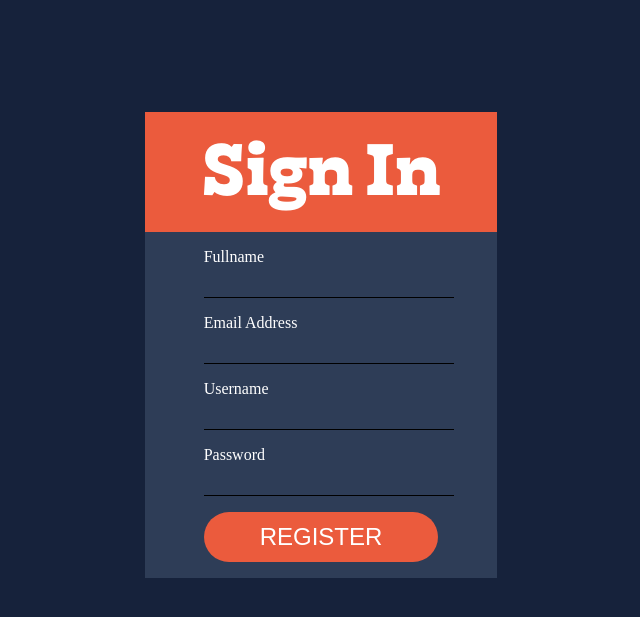
After one commit to Jeranguz/Backend_proyecto_interactivas, a PHP site: page /add_user.php in a window 1280 px wide. The commit adds this page. Shown: the top 617 px of the page, without its empty margins (319-959 px from the left). Run offline with PHP 8.4, Linux system fonts and the light colour scheme.

Commit message:
The add-user page is created. Users can register.

```diff
--- /dev/null
+++ b/add_user.php
@@ -0,0 +1,129 @@
+<?php
+    require_once 'database.php';
+    $message = "";
+
+    if($_POST){
+
+        if(isset($_POST["register"])){
+            if(verifyInfo()){
+                //validate if user already registered
+            $validateUsername = $database->select("tb_users","*",[
+                "usr"=>$_POST["username"]
+            ]);
+
+            if(count($validateUsername) > 0){
+                $message = "This username is already registered";
+            }else{
+
+                $pass = password_hash($_POST["password"], PASSWORD_DEFAULT, ['cost' => 12]);
+
+                $database->insert("tb_users",[
+                    "fullname"=> $_POST["fullname"],
+                    "usr"=> $_POST["username"],
+                    "pwd"=> $pass,
+                    "email"=> $_POST["email"]
+                ]);
+
+                header("location: index.php");
+            }
+
+            }
+        }
+    }
+
+    function verifyInfo() {
+        global $message; // Para acceder a la variable $message definida fuera de la función
+        if ($_POST["fullname"] == "") {
+            $message = "fullname incorrect";
+            return false;
+        } elseif ($_POST["username"] == "") {
+            $message = "username incorrect";
+            return false;
+        } elseif ($_POST["password"] == "") {
+            $message = "password incorrect";
+            return false;
+        } elseif ($_POST["email"] == "") {
+            $message = "email incorrect";
+            return false;
+        } else {
+            return true;
+        }
+    }
+?>
+
+
+<!DOCTYPE html>
+<html lang="en">
+<head>
+    <meta charset="UTF-8">
+    <meta name="viewport" content="width=device-width, initial-scale=1.0">
+    <title>Document</title>
+    <link rel="stylesheet" href="./css/main.css">
+
+    <style>
+
+
+    </style>
+
+
+
+</head>
+<body>
+
+      <main>
+        <section class="login-container">
+
+            <div class="title-conatiner">
+           <!--  <img class="logoOpt2" src="./img/logo.png" alt="Restaurant logo">    -->
+            <h1 class="add-user-title">Sign In</h1>
+            </div>
+           <div class="form-container">
+           <form method="post" action="add_user.php">
+                        <div class='form-items'>
+                            <div>
+                                <label class='form-label destination-extra' for='fullname'>Fullname</label>
+                            </div>
+                            <div>
+                                <input id='fullname' class='form-input' type='text' name='fullname'>
+                            </div>
+                        </div>
+                        <div class='form-items'>
+                            <div>
+                                <label class='form-label destination-extra' for='email'>Email Address</label>
+                            </div>
+                            <div>
+                                <input id='email' class='form-input' type='text' name='email'>
+                            </div>
+                        </div>
+                        <div class='form-items'>
+                            <div>
+                                <label class='form-label destination-extra' for='username'>Username</label>
+                            </div>
+                            <div>
+                                <input id='username' class='form-input' type='text' name='username'>
+                            </div>
+                        </div>
+                        <div class='form-items'>
+                            <div>
+                                <label class='form-label destination-extra' for='password'>Password</label>
+                            </div>
+                            <div>
+                                <input id='password' class='form-input' type='password' name='password'>
+                            </div>
+                        </div>
+                        <div class='form-items'>
+                            <div>
+                                <input class="btn-explore register-btn" type='submit' value="REGISTER">
+                            </div>
+                        </div>
+                        <p><?php echo $message; ?></p>
+                        <input type="hidden" name="register" value="1">
+                    </form>
+           </div>
+
+        </section>
+      </main>
+
+
+</body>
+</html>
--- a/css/base/typography.css
+++ b/css/base/typography.css
@@ -90,3 +90,11 @@
     font-family: var(--ff-nor);
     font-size: var(--fs-title);
 }
+
+.add-user-title{
+    font-family: var(--ff-nor);
+    font-size: var(--fs-subtitle);
+    font-weight: var(--fw-black);
+    margin: 1rem;
+    text-align: center;
+}
--- a/css/themes/admin.css
+++ b/css/themes/admin.css
@@ -71,3 +71,45 @@ input, textarea, select{
     margin: auto;
     padding: 2rem 0;
 }
+
+
+
+/*pagina login*/
+.logoOpt2{
+    margin-top: -3rem;
+    width: 9rem;
+
+}
+
+.login-container{
+    display: grid;
+    width: 22rem;
+    margin: auto;
+    margin-top: 7rem;
+    background-color: hsl(218, 31%, 26%);
+}
+
+.title-conatiner{
+    display: grid;
+    margin: auto;
+    width: 100%;
+    background-color: var(--clr-buttom);
+    text-align: center;
+}
+
+.form-input{
+    background: transparent;
+    border: none;
+    outline: none;
+    border-bottom: 1px solid black;
+    border-radius: 0px;
+    width: 100%;
+}
+
+.form-container{
+    margin: auto;
+}
+
+.register-btn{
+    border: none;
+}
--- a/parts/nav.php
+++ b/parts/nav.php
@@ -14,7 +14,7 @@
                     <li><a class="navigation-element" href="#">Location</a></li>
                 </ul>
                 <ul class="navigation-list navigation-login">
-                    <li><a class="sign-in navigation-element" href="#">Sign up</a></li>
+                    <li><a class="sign-in navigation-element" href="add_user.php">Sign up</a></li>
                     <li>
                         <a class="navigation-element" href="#">
                             <img class="cart" src="./img/cart.png" alt="cart">
--- a/scraping/index.php
+++ b/scraping/index.php
@@ -75,7 +75,9 @@
         "img_dish"=>$item,
         "price"=>rand (1*10, 70*10)/10,
         "d_dish"=>$menu_item_descriptions[$index],
-        "id_amount_people"=>rand(1, 3)
+        "id_amount_people"=>rand(1, 3),
+        "id_category"=>rand(1, 4),
+        "featured"=>rand(0, 1),
     ]);
 }
 ?>
```
Also changed, not shown: css/components/components.css (line endings or trailing spaces).
